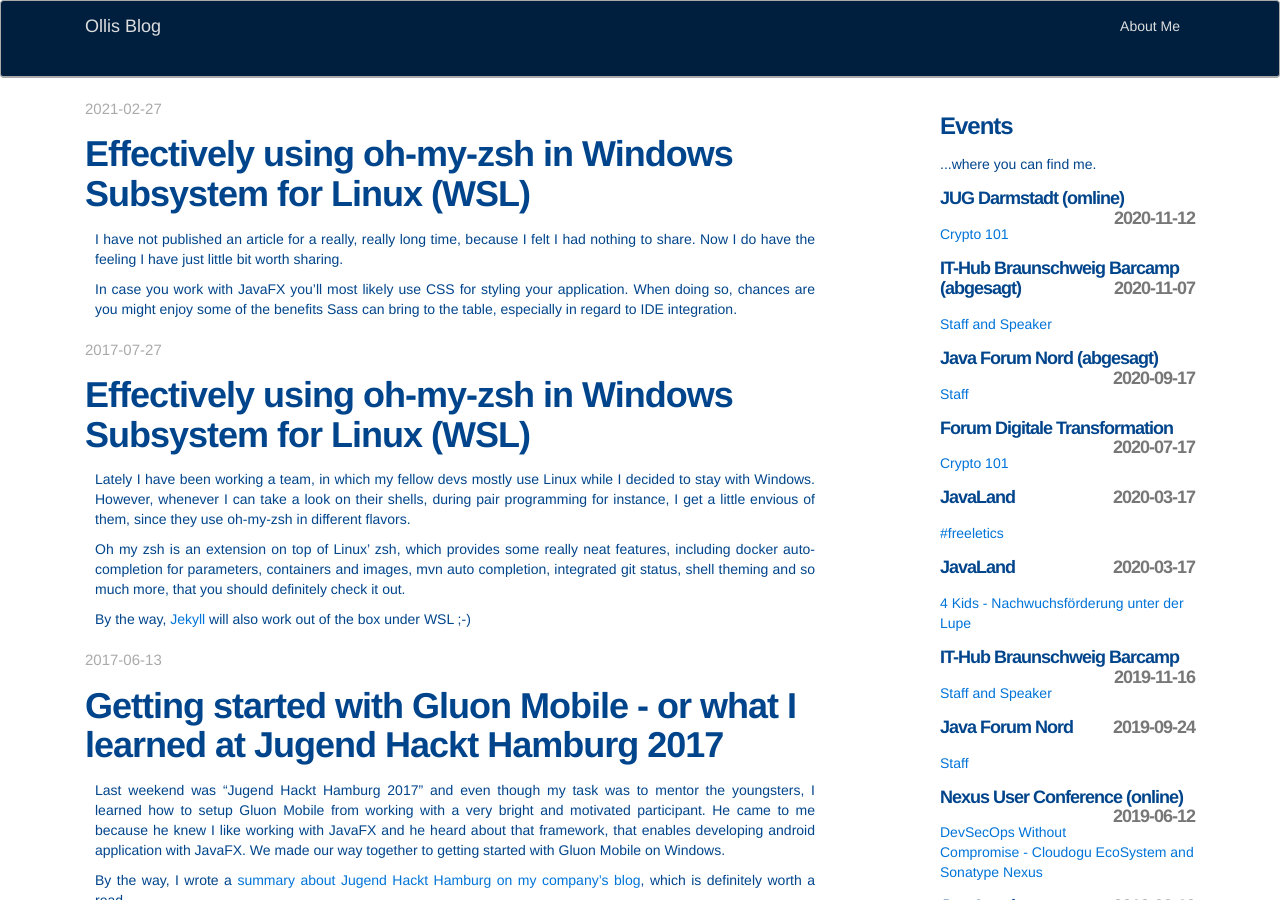
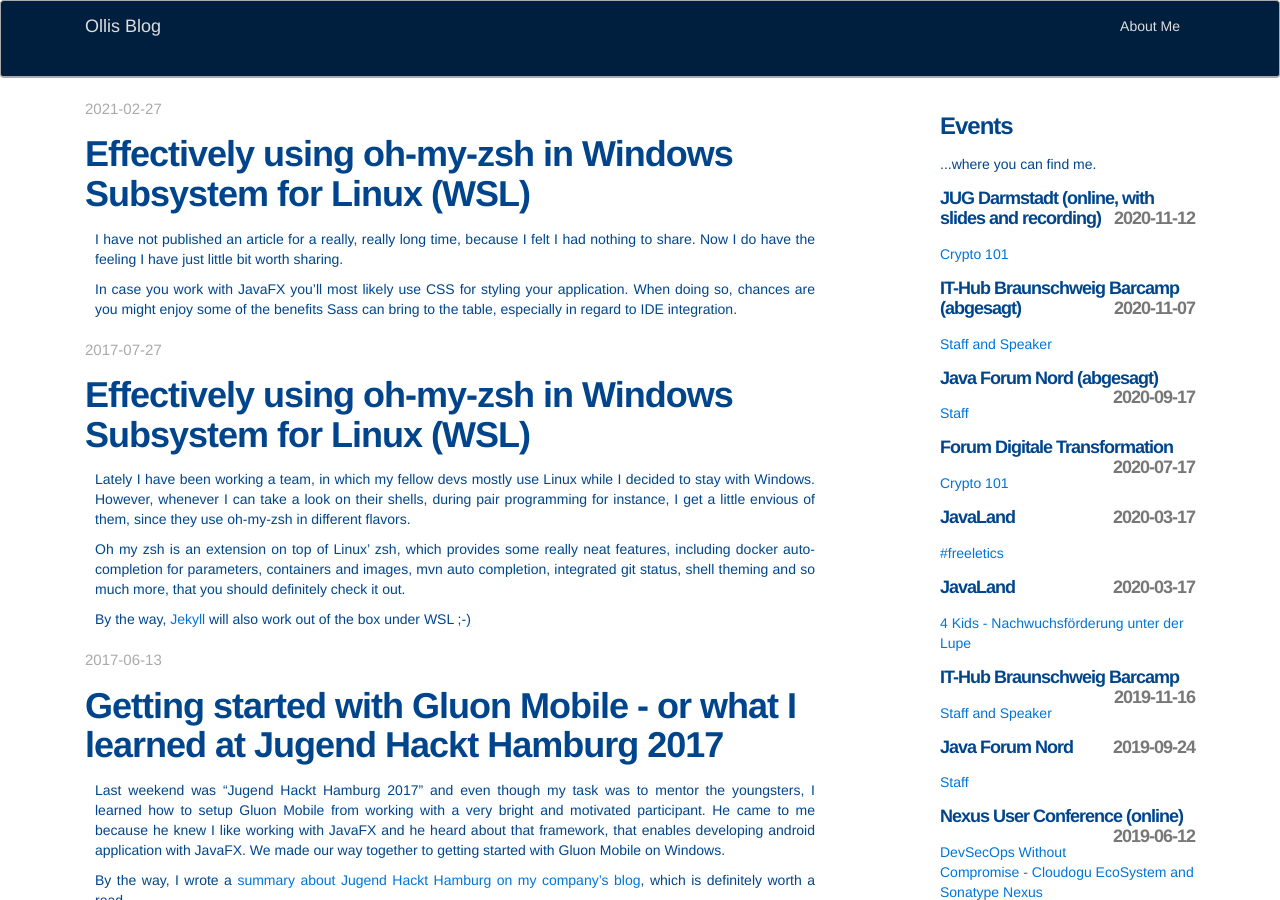
Before and after one commit to omilke/omilke.github.io, a Jekyll site: the page built from index.html, in a window 1280 px wide and 900 px high. Built offline with Jekyll 4.4.1, drawn with Linux system fonts in a browser that asks for light colours.

Commit message:
update events

```diff
--- a/_data/events.yml
+++ b/_data/events.yml
@@ -1,4 +1,4 @@
-- event: JUG Darmstadt (omline)
+- event: JUG Darmstadt (online, with slides and recording)
   title: Crypto 101
   date: 2020-11-12
   link: https://www.jug-da.de/2020/11/Kryptographie/
```
